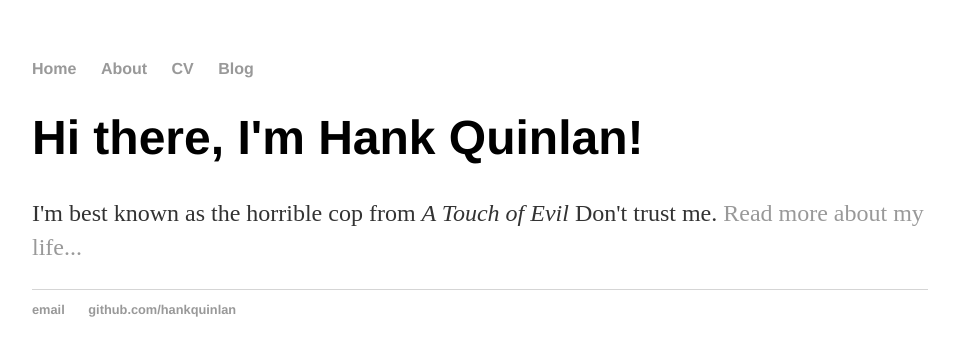
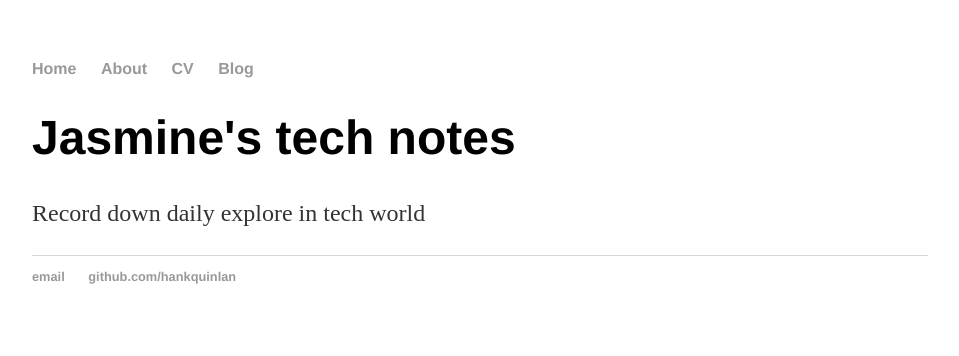
Before and after one commit to JasmineOttawa/JasmineOttawa.github.io, a Jekyll site: the page built from index.html, in a window 1280 px wide. Shown: the top 356 px of the page, without its empty margins (160-1119 px from the left). Built offline with Jekyll 4.4.1, drawn with Linux system fonts in a browser that asks for light colours.

Commit message:
Update index.html

```diff
--- a/index.html
+++ b/index.html
@@ -1,30 +1,8 @@
-<!DOCTYPE html>
-<html>
-	<head>
-		<title>Hank Quinlan, Horrible Cop</title>
-		<!-- link to main stylesheet -->
-		<link rel="stylesheet" type="text/css" href="/css/main.css">
-	</head>
-	<body>
-		<nav>
-    		<ul>
-        		<li><a href="/">Home</a></li>
-	        	<li><a href="/about">About</a></li>
-        		<li><a href="/cv">CV</a></li>
-        		<li><a href="/blog">Blog</a></li>
-    		</ul>
-		</nav>
-		<div class="container">
-    		<div class="blurb">
-        		<h1>Hi there, I'm Hank Quinlan!</h1>
-				<p>I'm best known as the horrible cop from <em>A Touch of Evil</em> Don't trust me. <a href="/about">Read more about my life...</a></p>
-    		</div><!-- /.blurb -->
-		</div><!-- /.container -->
-		<footer>
-    		<ul>
-        		<li><a href="mailto:hankquinlanhub@gmail.com">email</a></li>
-        		<li><a href="https://github.com/hankquinlan">github.com/hankquinlan</a></li>
-			</ul>
-		</footer>
-	</body>
-</html>
+---
+layout: default
+title: Jasmine,Ottawa
+---
+<div class="blurb">
+<h1>Jasmine's tech notes</h1>
+<p>Record down daily explore in tech world</a></p>
+</div><!-- /.blurb -->
```
